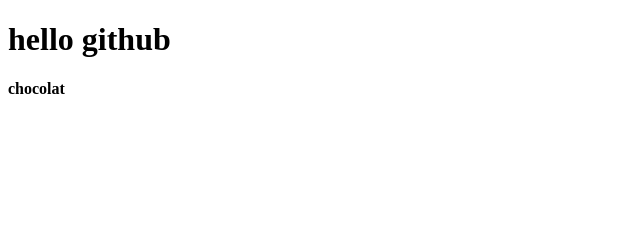
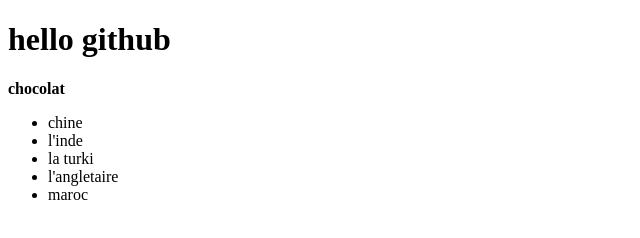
Before and after one commit to henda-na/cv, a plain HTML site: page index.html in a window 1280 px wide. Shown: the whole page, without its empty margins (0-640 px from the left). Drawn offline with Linux system fonts and the light colour scheme.

Commit message:
premier commit

```diff
--- a/index.html
+++ b/index.html
@@ -15,5 +15,16 @@
 <body>
     <h1>hello github</h1>
     <p><strong>chocolat</strong></p>
+    <p>
+
+        <ul>
+            <li>chine</li>
+            <li>l'inde</li>
+            <li>la turki</li>
+            <li>l'angletaire</li>
+            <li>maroc</li>
+        </ul>
+
+    </p>
 </body>
 </html>
```
